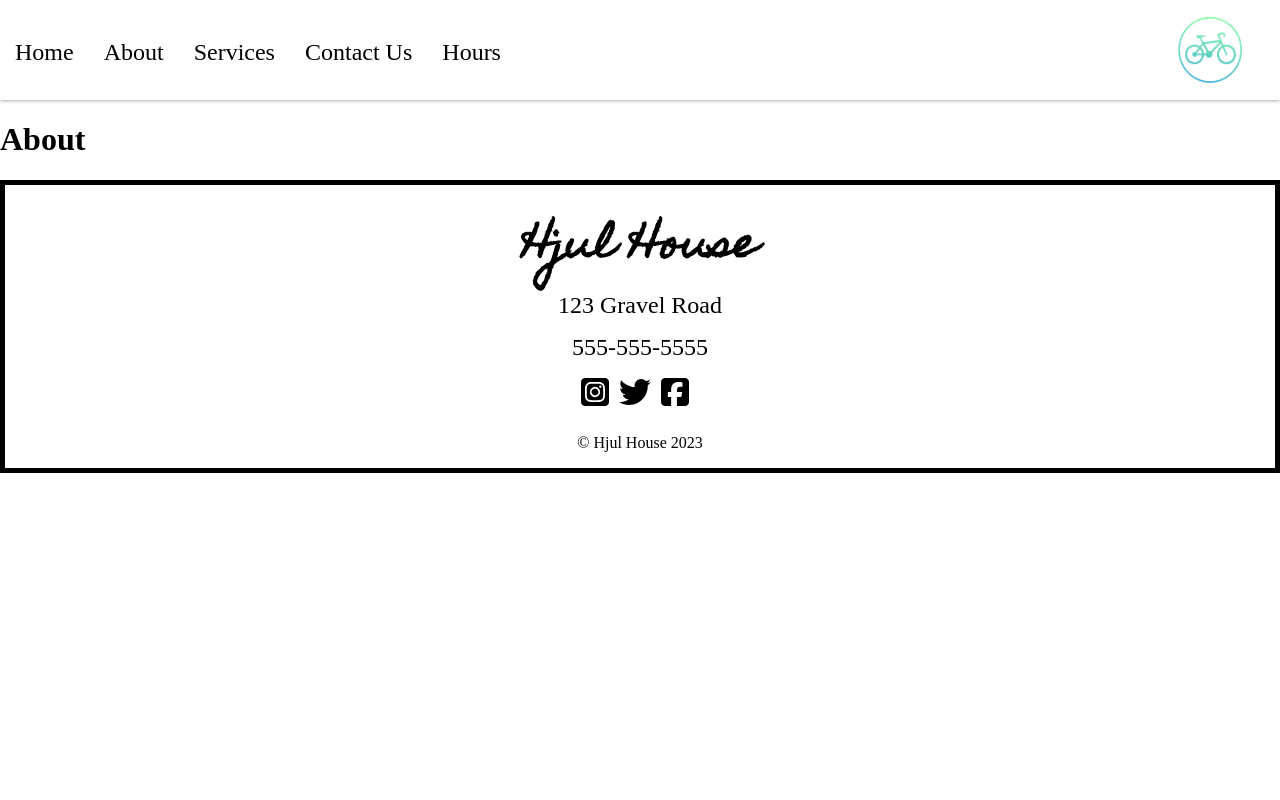
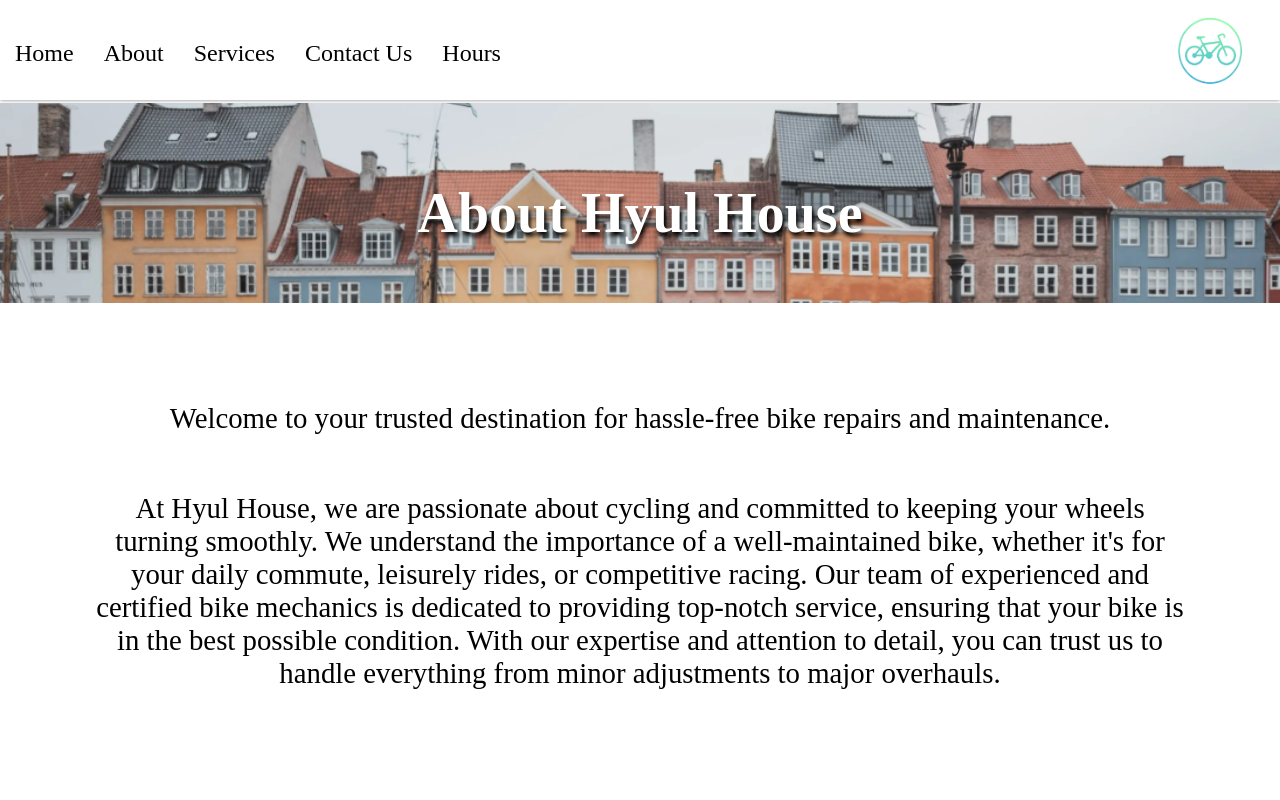
Before and after one commit to xebol/hjul-house, a React (Create React App) app: page /about in a window 1280 px wide. Shown: the top 800 px of the page. Built offline with nearby package versions, Linux system fonts and the light colour scheme.

Commit message:
create About page

```diff
--- a/src/components/Navbar.css
+++ b/src/components/Navbar.css
@@ -1,7 +1,7 @@
 .nav {
   background-color: #ffffff;
   box-shadow: 0 0 4px 0 rgba(0, 0, 0, 0.5);
-  padding-top: px;
+  padding-top: 1px;
   margin-bottom: 3px;
   height: 100px;
   width: 100%;
--- /dev/null
+++ b/src/pages/About.css
@@ -0,0 +1,43 @@
+.about {
+  display: flex;
+  flex-direction: column;
+  align-items: center;
+}
+.about-header{
+  background-image: url("../images/Screenshot\ 2023-10-09\ at\ 8.19.18\ PM.png");
+  background-repeat: no-repeat;
+  background-size: cover;
+  background-position: center;
+  display: flex;
+  align-items: center;
+  text-align: center;
+  flex-direction: column;
+  height: 200px;
+  width: 100%;
+  padding: 40px;
+}
+
+.about h1 {
+  font-size: 3.5rem;
+  color: rgb(255, 255, 255);
+  text-shadow: 2px 4px 4px black;
+}
+
+.about-us{
+  font-size: 1.8rem;
+  display: flex;
+  flex-direction: column;
+  align-items: center;
+  text-align: center;
+  margin-bottom: 150px;
+  padding-top: 70px;
+  width: 85%;
+}
+
+
+.about-story{
+  font-size: 1.5rem;
+  height: 100%;
+  margin-bottom: 150px;
+
+}
--- a/src/pages/About.js
+++ b/src/pages/About.js
@@ -1,6 +1,21 @@
+import "./About.css";
+
 function About() {
   return (
-    <h1>About</h1>
+    <div className="about">
+      <div className="about-header">
+        <h1>About Hyul House</h1>
+      </div>
+      <div className="about-us">
+        <p>
+          Welcome to your trusted destination for hassle-free bike repairs and maintenance.</p>
+
+          <p>At Hyul House, we are passionate about cycling and committed to keeping your wheels turning smoothly. We understand the importance of a well-maintained bike, whether it's for your daily commute, leisurely rides, or competitive racing.
+
+          Our team of experienced and certified bike mechanics is dedicated to providing top-notch service, ensuring that your bike is in the best possible condition. With our expertise and attention to detail, you can trust us to handle everything from minor adjustments to major overhauls.
+        </p>
+      </div>
+    </div>
   );
 }
 
--- a/src/pages/Hours.js
+++ b/src/pages/Hours.js
@@ -6,7 +6,7 @@ function Hours() {
     <h1>HOURS OF OPERATION</h1>
     <div className="hours">
       <div className="day">Sunday</div>
-      <div className="hours-open">10AM - 8PM</div>
+      <div className="hours-open">CLOSE</div>
 
       <div className="day">Monday</div>
       <div className="hours-open">10AM - 8PM</div>
```
Also changed, not shown: src/images/Screenshot 2023-10-09 at 8.19.18 PM.png (added), src/pages/febiyan-hwDGRQzAeM-unsplash-2-1-scaled.webp (added).
